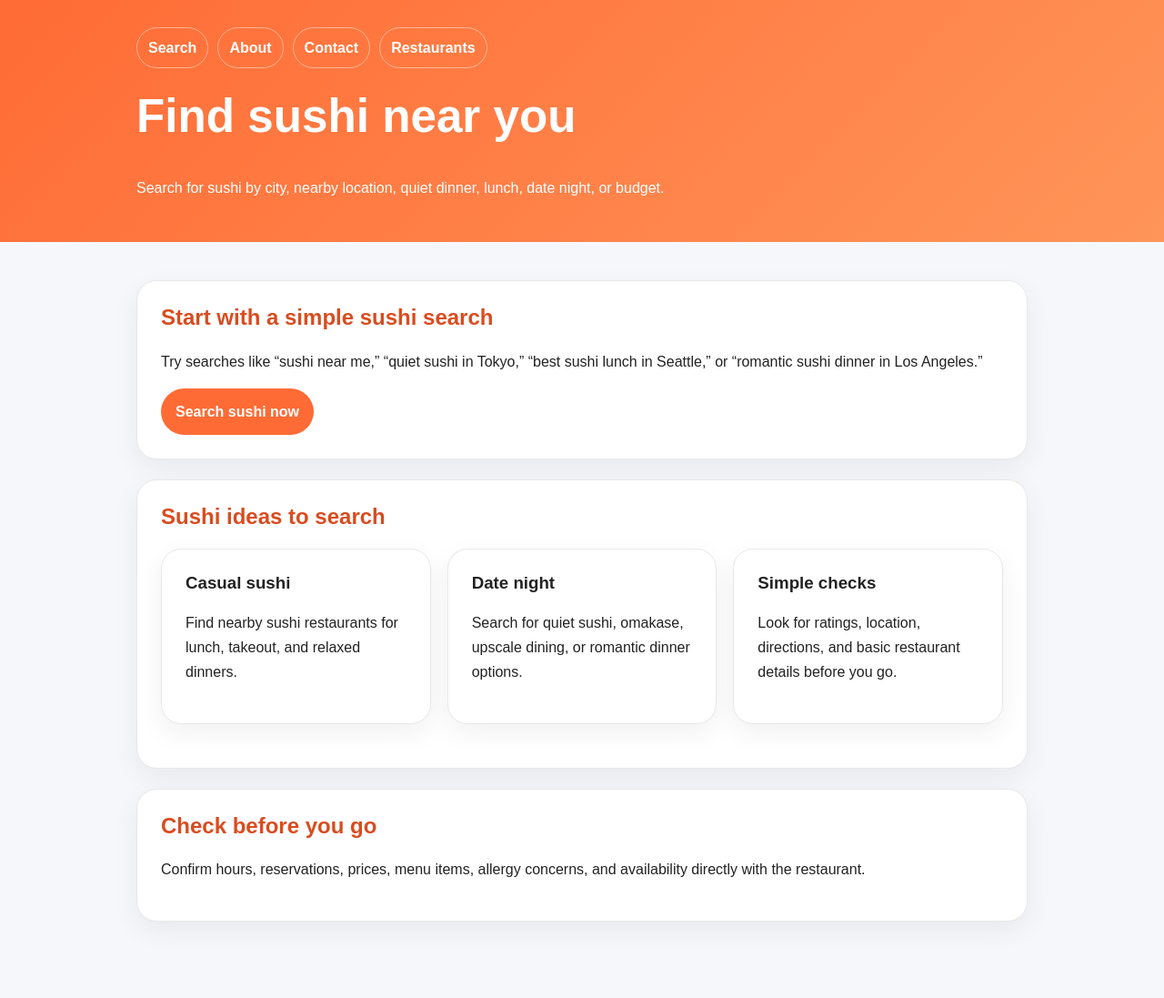
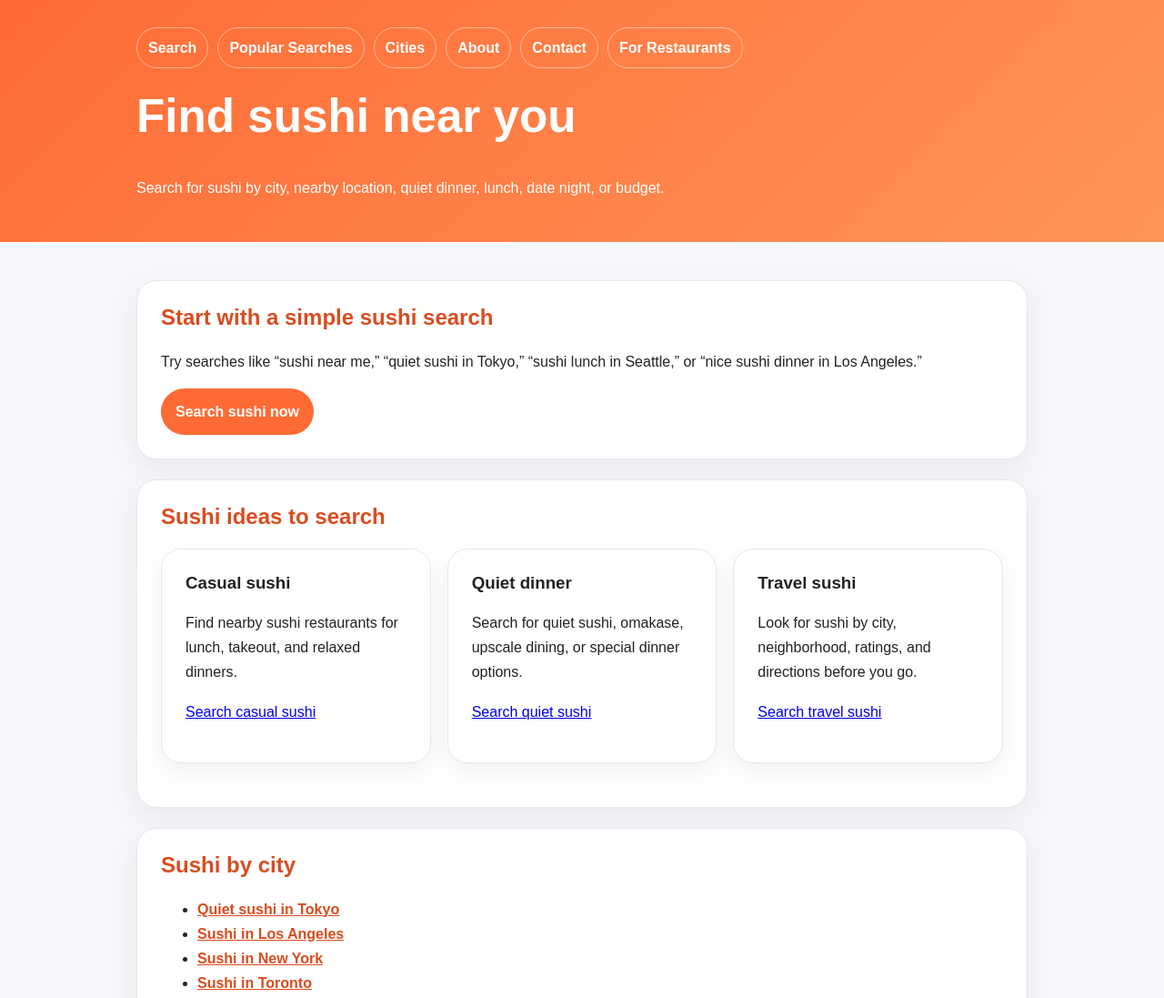
Before and after one commit to Readeasy30/restaurantaibot.com, a website: page public/sushi-near-me.html in a window 1280 px wide. Shown: the top 1097 px of the page at 91% size. Drawn offline with Linux system fonts and the light colour scheme.

Commit message:
Add sushi page cross-links

```diff
--- a/public/sushi-near-me.html
+++ b/public/sushi-near-me.html
@@ -6,13 +6,14 @@
   <title>Sushi Near Me | Find Sushi with RestaurantAIBot</title>
   <meta name="description" content="Use RestaurantAIBot to search for sushi near you or in any city. Find sushi restaurants by craving, budget, mood, and location." />
   <link rel="canonical" href="https://restaurantaibot.com/sushi-near-me.html" />
-  <style>*{box-sizing:border-box}body{margin:0;font-family:Arial,sans-serif;line-height:1.7;background:#f5f7fb;color:#222}.wrap{width:min(980px,92%);margin:auto}header{background:linear-gradient(135deg,#ff6b35,#ff9559);color:white;padding:30px 0}nav{display:flex;flex-wrap:wrap;gap:10px;margin-bottom:22px}nav a{color:inherit;text-decoration:none;font-weight:700;border:1px solid rgba(255,255,255,.45);padding:8px 12px;border-radius:999px}main{padding:42px 0}section,.card{background:white;border:1px solid #e8e8e8;border-radius:22px;padding:26px;box-shadow:0 10px 30px rgba(0,0,0,.06);margin-bottom:22px}h1,h2,h3{line-height:1.2;margin-top:0}h1{font-size:clamp(2rem,5vw,3.2rem)}h2{color:#d94c1f}.grid{display:grid;grid-template-columns:repeat(auto-fit,minmax(220px,1fr));gap:18px}.button{display:inline-block;background:#ff6b35;color:white;text-decoration:none;font-weight:800;padding:12px 16px;border-radius:999px}footer{color:#666;padding:0 0 38px}</style>
+  <style>*{box-sizing:border-box}body{margin:0;font-family:Arial,sans-serif;line-height:1.7;background:#f5f7fb;color:#222}.wrap{width:min(980px,92%);margin:auto}header{background:linear-gradient(135deg,#ff6b35,#ff9559);color:white;padding:30px 0}nav{display:flex;flex-wrap:wrap;gap:10px;margin-bottom:22px}nav a{color:inherit;text-decoration:none;font-weight:700;border:1px solid rgba(255,255,255,.45);padding:8px 12px;border-radius:999px}main{padding:42px 0}section,.card{background:white;border:1px solid #e8e8e8;border-radius:22px;padding:26px;box-shadow:0 10px 30px rgba(0,0,0,.06);margin-bottom:22px}h1,h2,h3{line-height:1.2;margin-top:0}h1{font-size:clamp(2rem,5vw,3.2rem)}h2{color:#d94c1f}.grid{display:grid;grid-template-columns:repeat(auto-fit,minmax(220px,1fr));gap:18px}.button{display:inline-block;background:#ff6b35;color:white;text-decoration:none;font-weight:800;padding:12px 16px;border-radius:999px}.links a{color:#d94c1f;font-weight:800}footer{color:#666;padding:0 0 38px}</style>
 </head>
 <body>
-  <header><div class="wrap"><nav aria-label="Site navigation"><a href="/">Search</a><a href="/about.html">About</a><a href="/contact.html">Contact</a><a href="/owner-advertise.html">Restaurants</a></nav><h1>Find sushi near you</h1><p>Search for sushi by city, nearby location, quiet dinner, lunch, date night, or budget.</p></div></header>
+  <header><div class="wrap"><nav aria-label="Site navigation"><a href="/">Search</a><a href="/popular-searches.html">Popular Searches</a><a href="/restaurant-cities.html">Cities</a><a href="/about.html">About</a><a href="/contact.html">Contact</a><a href="/owner-advertise.html">For Restaurants</a></nav><h1>Find sushi near you</h1><p>Search for sushi by city, nearby location, quiet dinner, lunch, date night, or budget.</p></div></header>
   <main class="wrap">
-    <section><h2>Start with a simple sushi search</h2><p>Try searches like “sushi near me,” “quiet sushi in Tokyo,” “best sushi lunch in Seattle,” or “romantic sushi dinner in Los Angeles.”</p><a class="button" href="/?q=sushi%20near%20me">Search sushi now</a></section>
-    <section><h2>Sushi ideas to search</h2><div class="grid"><div class="card"><h3>Casual sushi</h3><p>Find nearby sushi restaurants for lunch, takeout, and relaxed dinners.</p></div><div class="card"><h3>Date night</h3><p>Search for quiet sushi, omakase, upscale dining, or romantic dinner options.</p></div><div class="card"><h3>Simple checks</h3><p>Look for ratings, location, directions, and basic restaurant details before you go.</p></div></div></section>
+    <section><h2>Start with a simple sushi search</h2><p>Try searches like “sushi near me,” “quiet sushi in Tokyo,” “sushi lunch in Seattle,” or “nice sushi dinner in Los Angeles.”</p><a class="button" href="/?q=sushi%20near%20me">Search sushi now</a></section>
+    <section><h2>Sushi ideas to search</h2><div class="grid"><div class="card"><h3>Casual sushi</h3><p>Find nearby sushi restaurants for lunch, takeout, and relaxed dinners.</p><p><a href="/?q=casual%20sushi%20near%20me">Search casual sushi</a></p></div><div class="card"><h3>Quiet dinner</h3><p>Search for quiet sushi, omakase, upscale dining, or special dinner options.</p><p><a href="/?q=quiet%20sushi%20dinner">Search quiet sushi</a></p></div><div class="card"><h3>Travel sushi</h3><p>Look for sushi by city, neighborhood, ratings, and directions before you go.</p><p><a href="/?q=sushi%20near%20tourist%20area">Search travel sushi</a></p></div></div></section>
+    <section class="links"><h2>Sushi by city</h2><ul><li><a href="/?q=quiet%20sushi%20in%20Tokyo">Quiet sushi in Tokyo</a></li><li><a href="/?q=sushi%20in%20Los%20Angeles">Sushi in Los Angeles</a></li><li><a href="/?q=sushi%20in%20New%20York">Sushi in New York</a></li><li><a href="/?q=sushi%20in%20Toronto">Sushi in Toronto</a></li></ul><p><a href="/restaurant-cities.html">Browse city restaurant guides</a> · <a href="/popular-searches.html">Browse popular food searches</a></p></section>
     <section><h2>Check before you go</h2><p>Confirm hours, reservations, prices, menu items, allergy concerns, and availability directly with the restaurant.</p></section>
   </main>
   <footer class="wrap"><p>© 2026 RestaurantAIBot.</p></footer>
```
